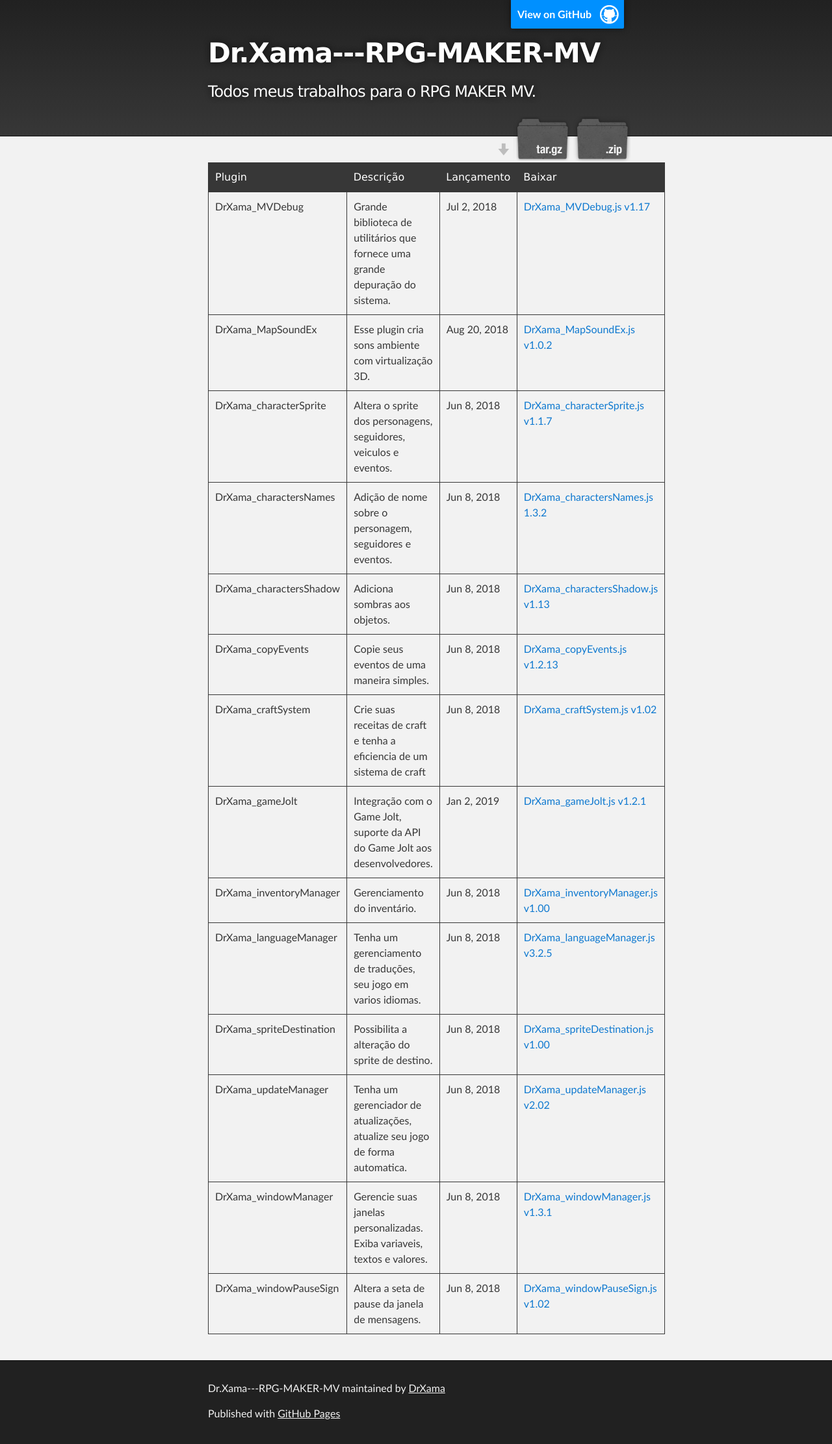
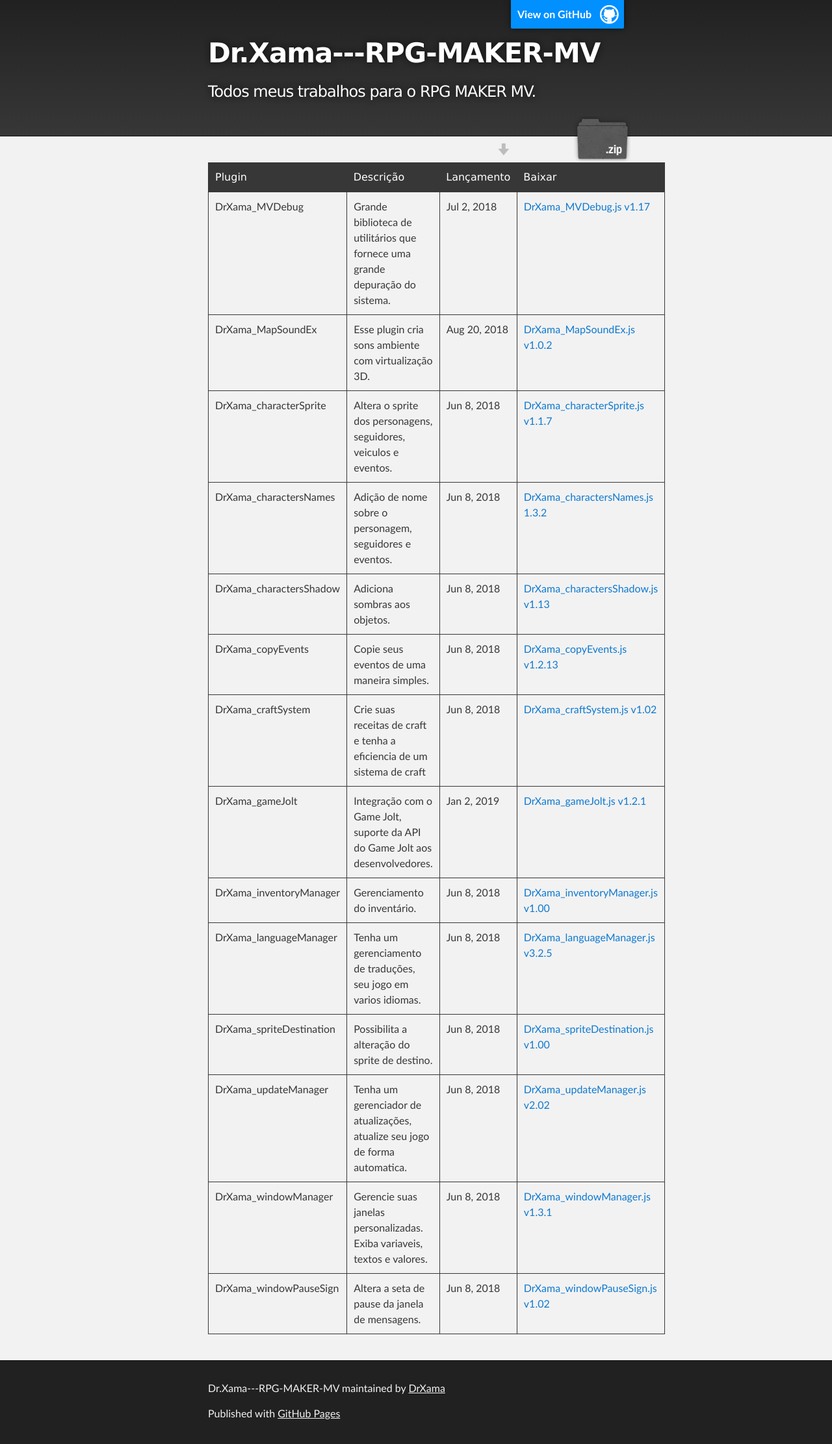
Before and after one commit to DrXama/Dr.Xama---RPG-MAKER-MV, a Jekyll site: the page built from docs/index.md, in a window 1280 px wide. Shown: the whole page at 65% size. Built offline with Jekyll 4.4.1, drawn with Linux system fonts in a browser that asks for light colours.

Commit message:
update site #6

```diff
--- a/docs/_layouts/default.html
+++ b/docs/_layouts/default.html
@@ -25,8 +25,7 @@
 
       {% if site.show_downloads %}
       <section id="downloads">
-        <a class="zip_download_link" href="{{ site.github.zip_url }}">Baixar o projeto em .zip</a>
-        <a class="tar_download_link" href="{{ site.github.tar_url }}">Baixar o projeto em tar.gz</a>
+        <a class="zip_download_link" href="https://minhaskamal.github.io/DownGit/#/home?url=https://github.com/GS-GAME-WORDS/Dr.Xama---RPG-MAKER-MV/tree/master/plugins">Baixar todos os plugins em .zip</a>
       </section>
       {% endif %}
     </header>
--- a/docs/_sass/jekyll-theme-slate.scss
+++ b/docs/_sass/jekyll-theme-slate.scss
@@ -330,23 +330,8 @@
   background: url(../images/sprite_download.png) no-repeat bottom left;
 }
 
-.tar_download_link {
-  display: block;
-  float: right;
-  width: 90px;
-  height:70px;
-  text-indent: -5000px;
-  overflow: hidden;
-  background: url(../images/sprite_download.png) no-repeat bottom right;
-  margin-left: 10px;
-}
-
 .zip_download_link:hover {
   background: url(../images/sprite_download.png) no-repeat top left;
-}
-
-.tar_download_link:hover {
-  background: url(../images/sprite_download.png) no-repeat top right;
 }
 
 #main_content_wrap {
```
